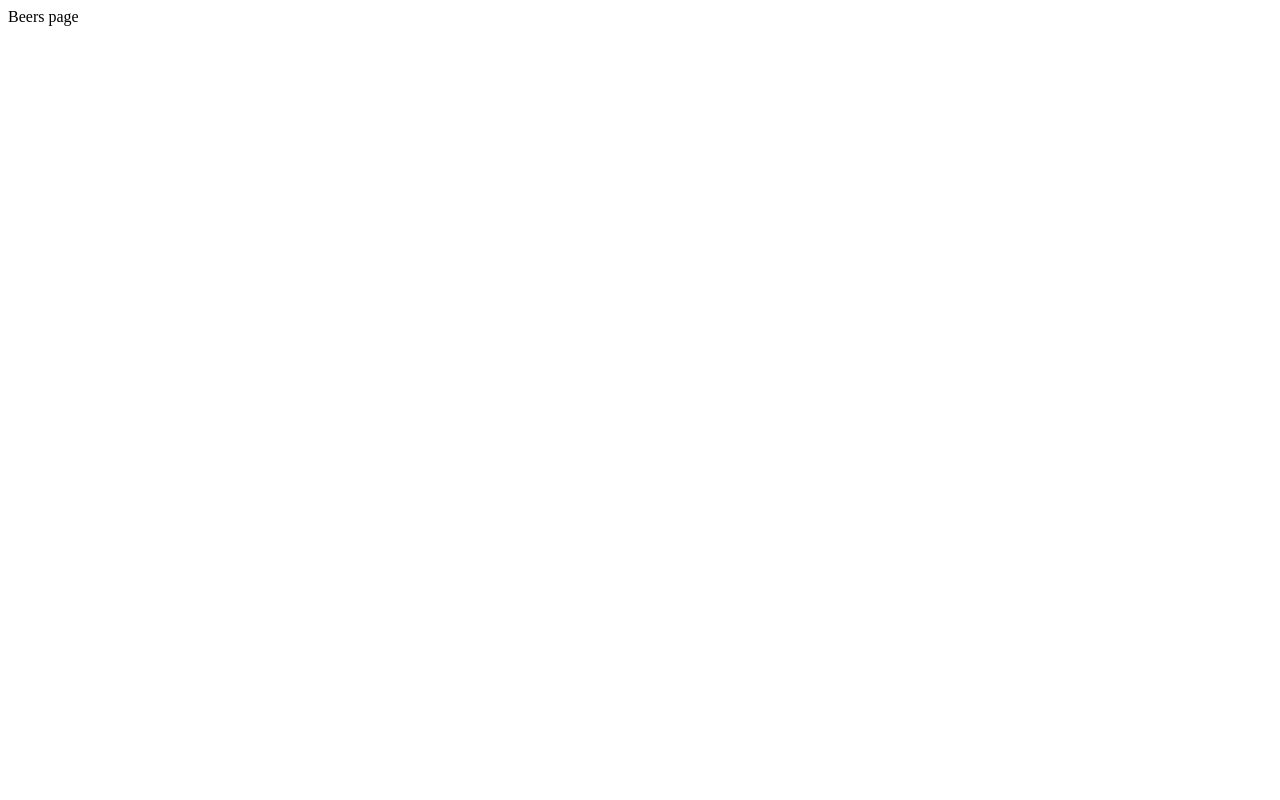
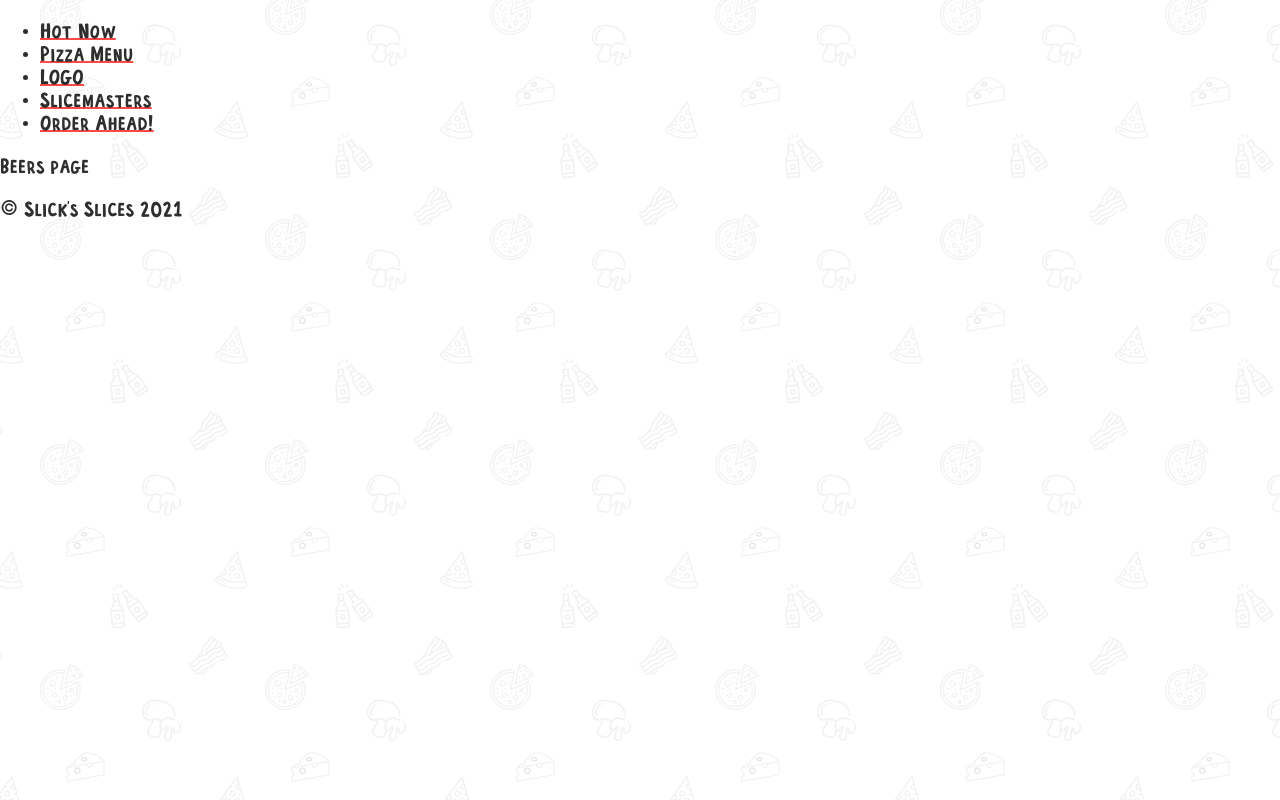
Before and after one commit to elemarmar/master-gatsby-front, a Gatsby site: page /beers in a window 1280 px wide. Built offline with nearby package versions, Linux system fonts and the light colour scheme; Gatsby itself is replaced by a stand-in of ours.

Commit message:
Add first pages, layout and global styles!

```diff
--- /dev/null
+++ b/gatsby-browser.js
@@ -0,0 +1,6 @@
+import React from 'react';
+import Layout from './src/components/Layout';
+
+export function wrapPageElement({ element, props }) {
+  return <Layout {...props}>{element}</Layout>;
+}
--- /dev/null
+++ b/gatsby-ssr.js
@@ -0,0 +1,6 @@
+import React from 'react';
+import Layout from './src/components/Layout';
+
+export function wrapPageElement({ element, props }) {
+  return <Layout {...props}>{element}</Layout>;
+}
--- a/public/page-data/dev-404-page/page-data.json
+++ b/public/page-data/dev-404-page/page-data.json
@@ -1 +1 @@
-{"componentChunkName":"component---cache-dev-404-page-js","path":"/dev-404-page/","result":{"data":{"allSitePage":{"nodes":[{"path":"/404/"},{"path":"/beers/"},{"path":"/"},{"path":"/orders/"},{"path":"/pizzas/"},{"path":"/slicesmasters/"},{"path":"/404.html"}]}},"pageContext":{}},"staticQueryHashes":[]}
+{"componentChunkName":"component---cache-dev-404-page-js","path":"/dev-404-page/","result":{"data":{"allSitePage":{"nodes":[{"path":"/404/"},{"path":"/beers/"},{"path":"/"},{"path":"/orders/"},{"path":"/pizzas/"},{"path":"/slicemasters/"},{"path":"/404.html"}]}},"pageContext":{}},"staticQueryHashes":[]}
--- /dev/null
+++ b/src/components/Footer.js
@@ -0,0 +1,9 @@
+import React from 'react';
+
+export default function Footer() {
+  return (
+    <footer>
+      <p>&copy; Slick's Slices {new Date().getFullYear()}</p>
+    </footer>
+  );
+}
--- /dev/null
+++ b/src/components/Layout.js
@@ -0,0 +1,18 @@
+import React from 'react';
+import Nav from './Nav';
+import Footer from './Footer';
+import 'normalize.css';
+import GlobalStyles from '../styles/GlobalStyles';
+import Typography from '../styles/Typography';
+
+export default function Layout({ children }) {
+  return (
+    <div>
+      <GlobalStyles />
+      <Typography />
+      <Nav />
+      {children}
+      <Footer />
+    </div>
+  );
+}
--- /dev/null
+++ b/src/components/Nav.js
@@ -0,0 +1,26 @@
+import React from 'react';
+import { Link, navigate } from 'gatsby';
+
+export default function Nav() {
+  return (
+    <nav>
+      <ul>
+        <li>
+          <Link to="/">Hot Now</Link>
+        </li>
+        <li>
+          <Link to="/pizzas">Pizza Menu</Link>
+        </li>
+        <li>
+          <Link to="/">LOGO</Link>
+        </li>
+        <li>
+          <Link to="slicemasters">Slicemasters</Link>
+        </li>
+        <li>
+          <Link to="orders">Order Ahead!</Link>
+        </li>
+      </ul>
+    </nav>
+  );
+}
--- a/src/pages/beers.js
+++ b/src/pages/beers.js
@@ -1,5 +1,5 @@
 import React from 'react';
 
 export default function SliceMastersPage() {
-  return <div>Beers page</div>;
+  return <p>Beers page</p>;
 }
--- a/src/pages/index.js
+++ b/src/pages/index.js
@@ -1,9 +1,10 @@
 import React from 'react';
+import Layout from '../components/Layout';
 
 export default function HomePage() {
   return (
-    <div>
+    <>
       <p>Welcome</p>
-    </div>
+    </>
   );
 }
--- a/src/pages/orders.js
+++ b/src/pages/orders.js
@@ -1,5 +1,9 @@
 import React from 'react';
 
 export default function OrdersPage() {
-  return <div>Orders page</div>;
+  return (
+    <>
+      <div>Orders page</div>
+    </>
+  );
 }
--- a/src/pages/pizzas.js
+++ b/src/pages/pizzas.js
@@ -1,5 +1,9 @@
 import React from 'react';
 
 export default function PizzasPage() {
-  return <div>Pizzas page</div>;
+  return (
+    <>
+      <div>Pizzas page</div>
+    </>
+  );
 }
--- /dev/null
+++ b/src/styles/GlobalStyles.js
@@ -0,0 +1,87 @@
+import { createGlobalStyle } from 'styled-components';
+import bg from '../assets/images/bg.svg';
+import stripes from '../assets/images/stripes.svg';
+
+const GlobalStyles = createGlobalStyle`
+  :root {
+    --red: #FF4949;
+    --black: #2E2E2E;
+    --yellow: #ffc600;
+    --white: #fff;
+    --grey: #efefef;
+  }
+
+  html {
+    background-image: url(${bg});
+    background-size: 450px;
+    background-attachment: fixed;
+    font-size: 10px;
+  }
+
+  body {
+    font-size: 2rem;
+  }
+
+  fieldset {
+    border-color: rgba(0,0,0,0.1);
+    border-width: 1px;
+  }
+
+  button {
+    background: var(--red);
+    color: white;
+    border: 0;
+    padding: 0.6rem 1rem;
+    border-radius: 2px;
+    cursor: pointer;
+    --cast: 2px;
+    box-shadow: var(--cast) var(--cast) 0 var(--grey);
+    text-shadow: 0.5px 0.5px 0 rgba(0,0,0,0.2);
+    transition: all 0.2s;
+    &:hover {
+      --cast: 4px;
+    }
+  }
+
+  .gatsby-image-wrapper img[src*=base64\\,] {
+    image-rendering: -moz-crisp-edges;
+    image-rendering: pixelated;
+  }
+
+  /* Scrollbar Styles */
+  body::-webkit-scrollbar {
+    width: 12px;
+  }
+  html {
+    scrollbar-width: thin;
+    scrollbar-color: var(--red) var(--white);
+  }
+  body::-webkit-scrollbar-track {
+    background: var(--white);
+  }
+  body::-webkit-scrollbar-thumb {
+    background-color: var(--red) ;
+    border-radius: 6px;
+    border: 3px solid var(--white);
+  }
+
+  hr {
+    border: 0;
+    height: 8px;
+    background-image: url(${stripes});
+    background-size: 1500px;
+  }
+
+  img {
+    max-width: 100%;
+  }
+
+  .tilt {
+    transform: rotate(-2deg);
+    position: relative;
+    display: inline-block;
+  }
+
+`;
+
+export default GlobalStyles;
--- /dev/null
+++ b/src/styles/Typography.js
@@ -0,0 +1,44 @@
+import { createGlobalStyle } from 'styled-components';
+
+import font from '../assets/fonts/frenchfries.woff';
+
+const Typography = createGlobalStyle`
+  @font-face {
+    font-family: FrenchFries;
+    src: url(${font});
+  }
+  html {
+    font-family: FrenchFries, -apple-system, BlinkMacSystemFont, 'Segoe UI', Roboto, Oxygen, Ubuntu, Cantarell, 'Open Sans', 'Helvetica Neue', sans-serif;
+    color: var(--black);
+  }
+  p, li {
+    letter-spacing: 0.5px;
+  }
+  h1,h2,h3,h4,h5,h6 {
+    font-weight: normal;
+    margin: 0;
+  }
+  a {
+    color: var(--black);
+    text-decoration-color: var(--red);
+    /* Chrome renders this weird with this font, so we turn it off */
+    text-decoration-skip-ink: none;
+  }
+  mark, .mark {
+    background: var(--yellow);
+    padding: 0 2px 2px 2px;
+    margin: 0;
+    display: inline;
+    line-height: 1;
+  }
+
+  .center {
+    text-align: center;
+  }
+
+  .tilt {
+    transform: rotate(-2deg);
+  }
+`;
+
+export default Typography;
```
Also changed, not shown: src/pages/slicemasters.js (+6 -6 lines), 1 other file.
